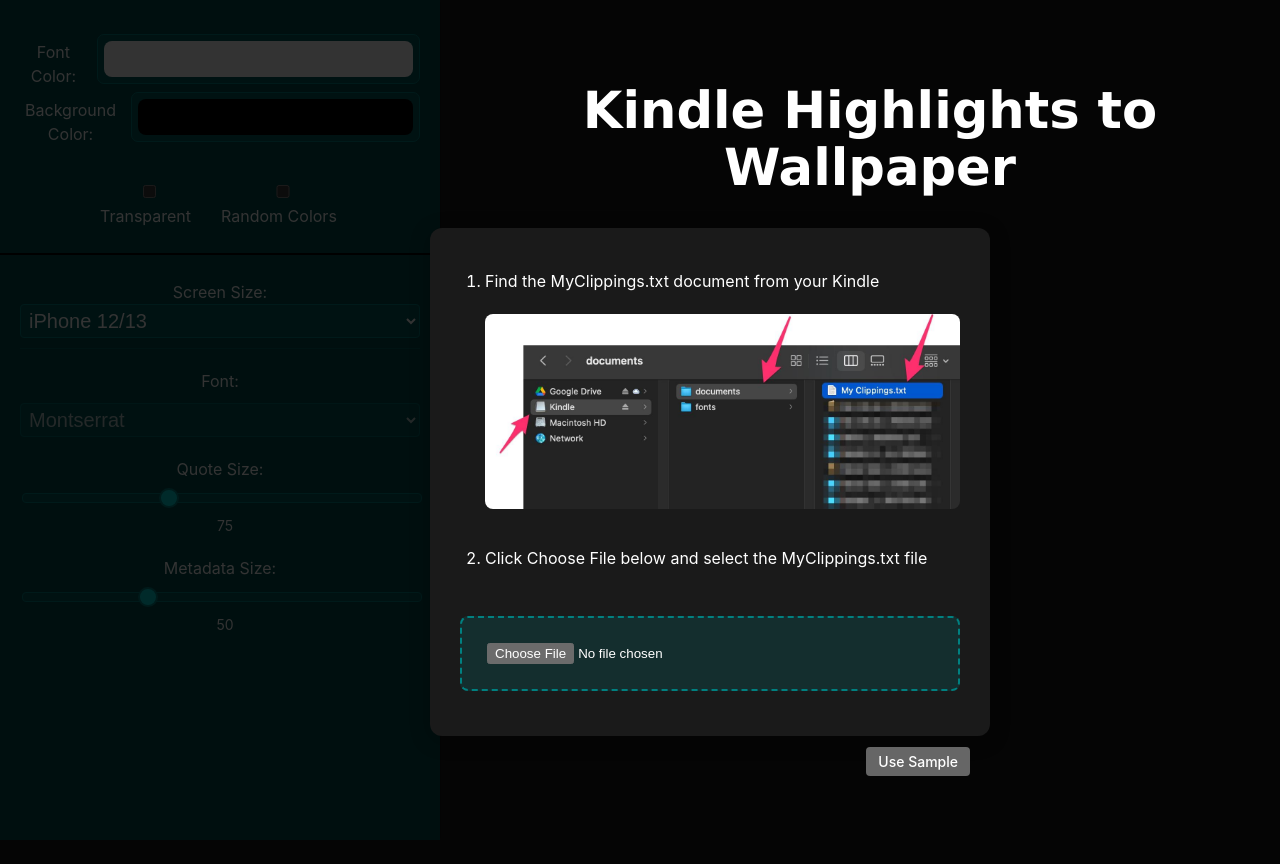
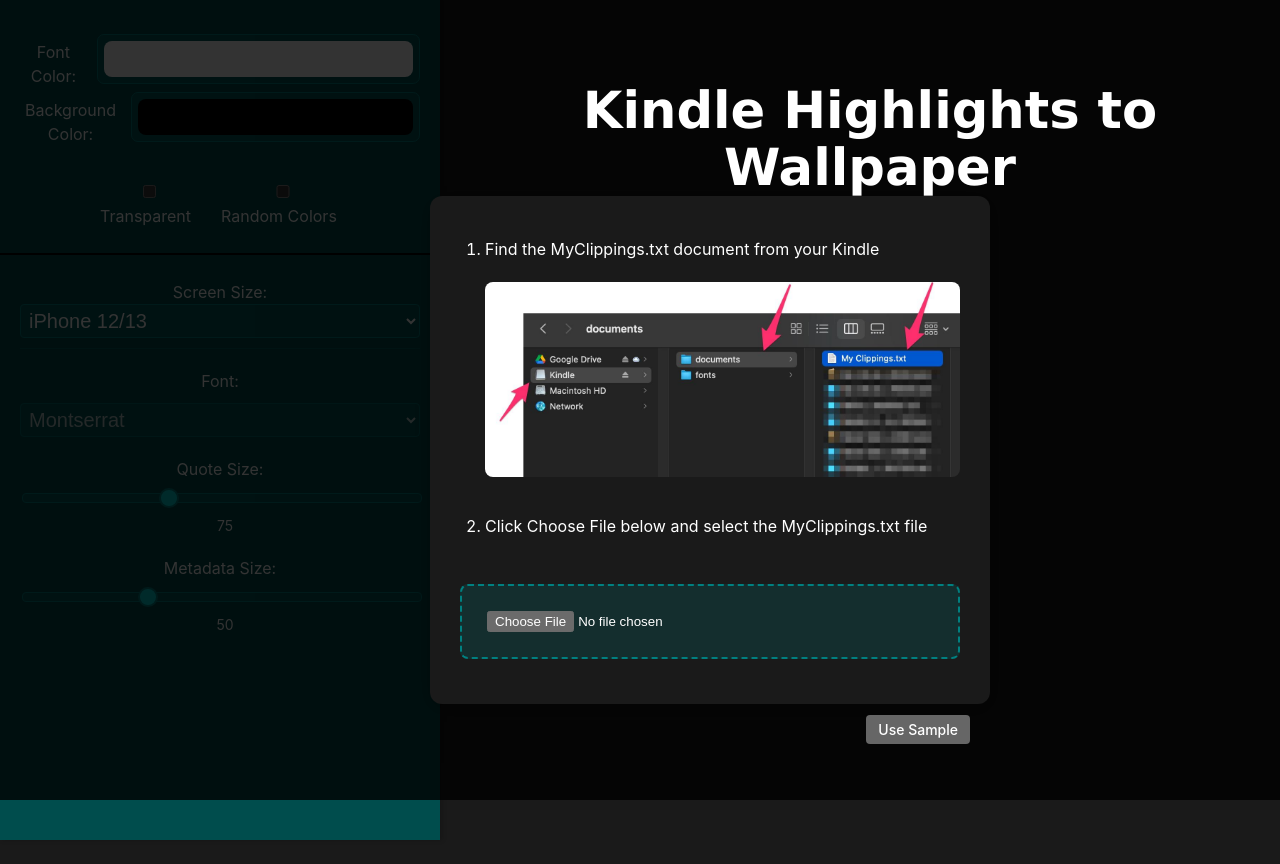
Before and after one commit to SatpalKaler/kindle-quotes, a React (Vite) app: page / in a window 1280 px wide. Built offline with nearby package versions, Linux system fonts and the light colour scheme.

Commit message:
Update App.css

```diff
--- a/src/App.css
+++ b/src/App.css
@@ -1,14 +1,6 @@
 :root {
   color-scheme: dark;
   background-color: #1a1a1a;
-}
-
-html {
-  zoom: 1;
-  -ms-zoom: 1;
-  -webkit-zoom: 1;
-  transform: scale(1);
-  transform-origin: 0 0;
 }
 
 #root {
```
